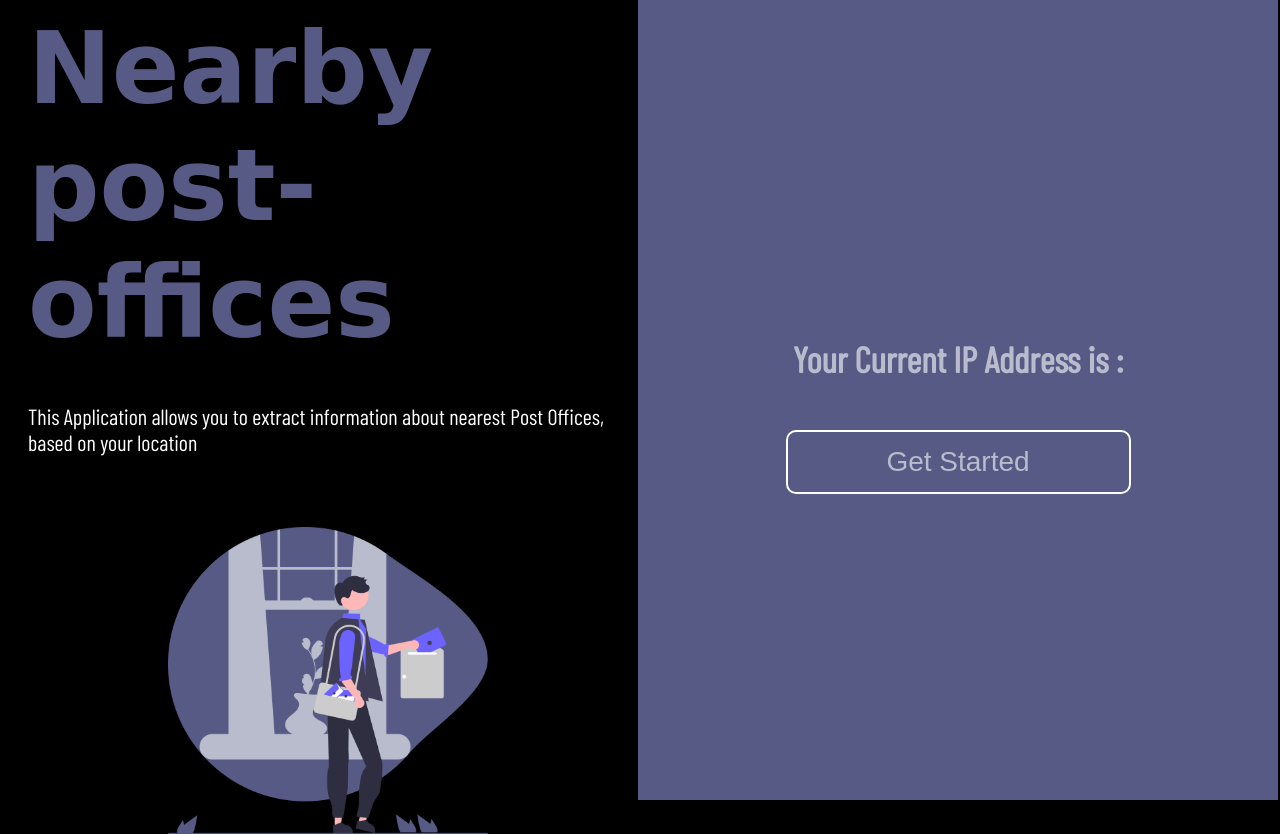
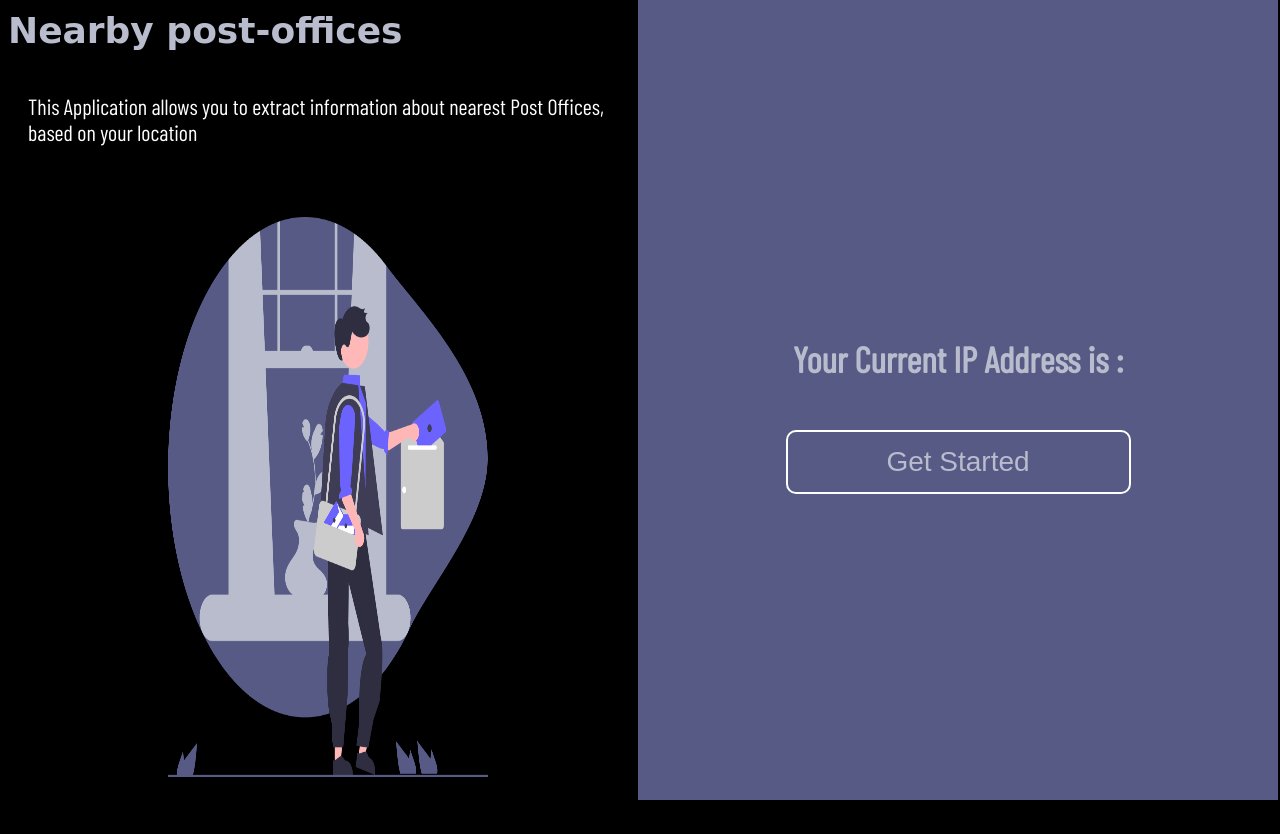
Before and after one commit to khedkar2001/Search-PostOffice, a plain HTML site: page index.html in a window 1280 px wide. After the commit the page ends 800 px from the top, so only its background shows below. Drawn offline with nearby package versions, Linux system fonts and the light colour scheme; no server answers; a web font is replaced by a local one.

Commit message:
index.html

```diff
--- a/index.html
+++ b/index.html
@@ -16,7 +16,7 @@
   <div id="homePage">
     <div id="left" class="left">
       <div class="info">
-        <h1 class="app-name">Nearby post-offices</h1>
+        <h2 class="app-name">Nearby post-offices</h2>
         <p>This Application allows you to extract information about nearest Post Offices, based on your location</p>
 
       </div>
```
